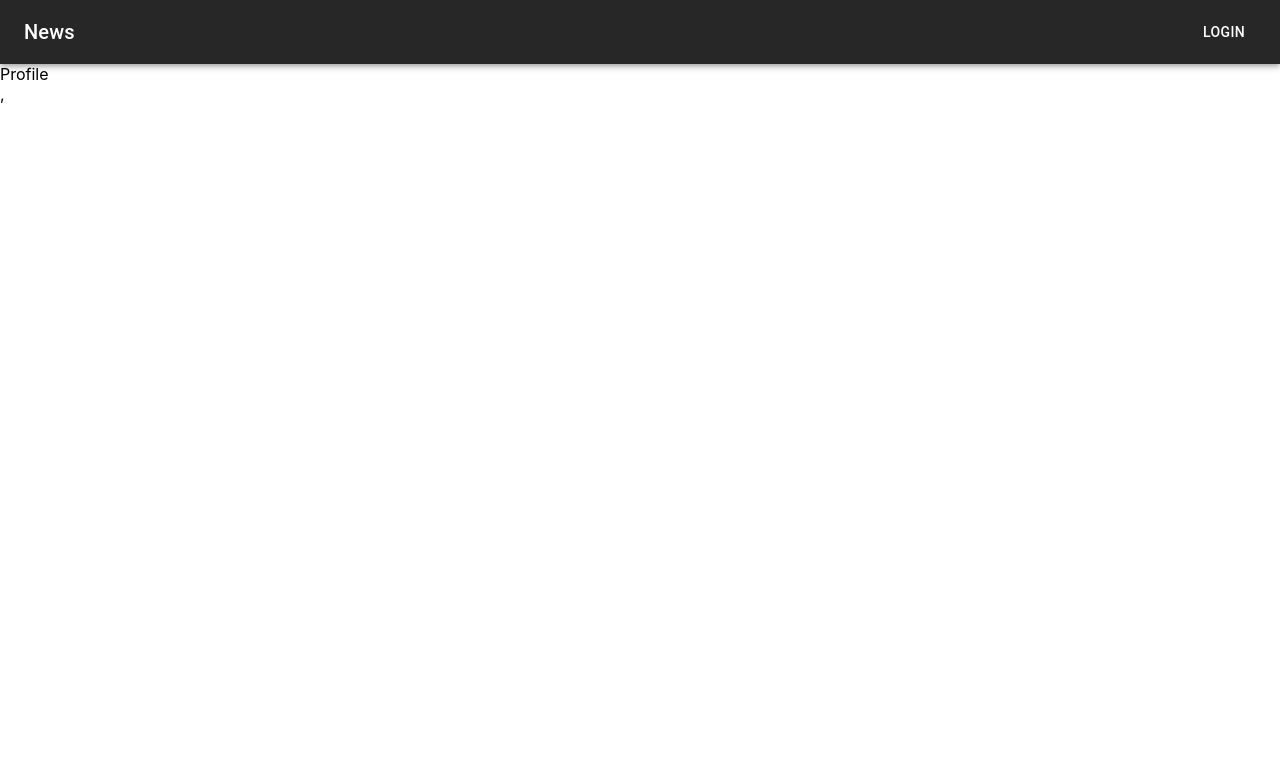
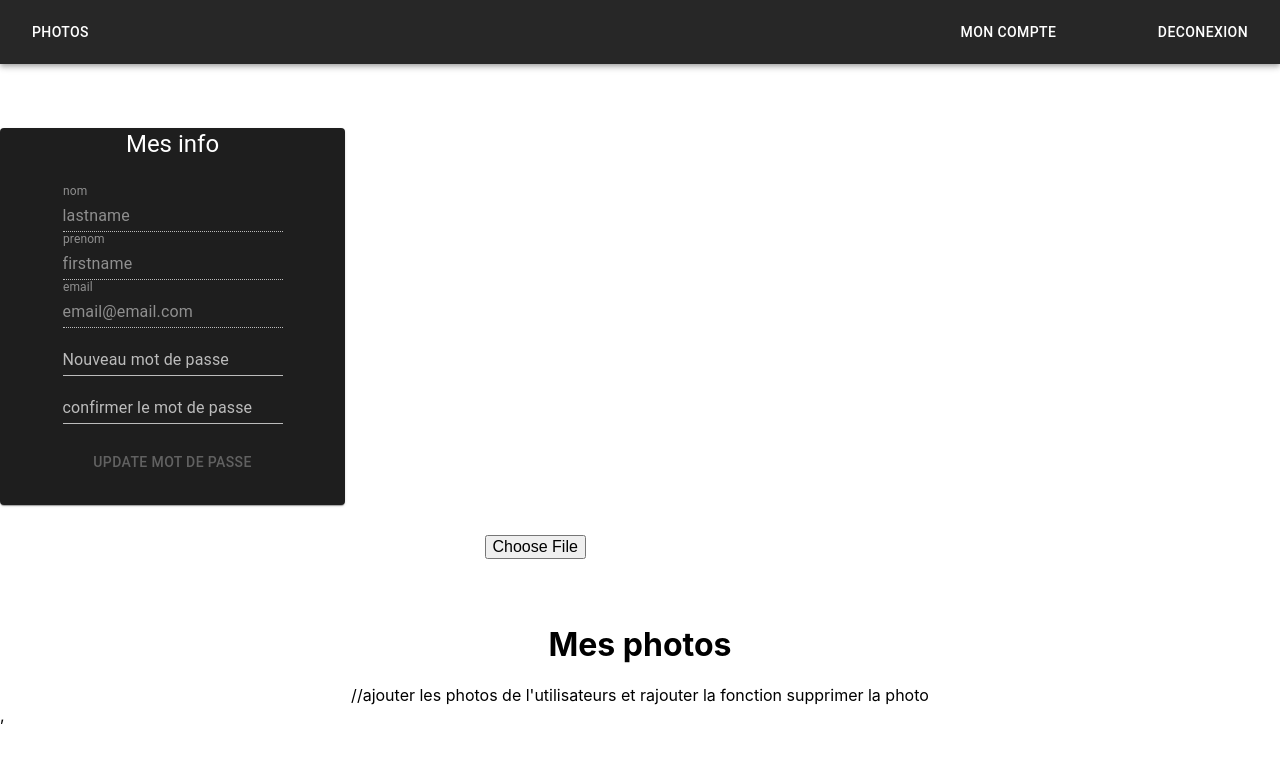
Before and after one commit to fawzibazari/Galeria, a React (Create React App) app: page /profile in a window 1280 px wide. Shown: the top 760 px of the page. Built offline with nearby package versions, Linux system fonts and the light colour scheme.

Commit message:
pas encore fini :/

```diff
--- a/src/App.js
+++ b/src/App.js
@@ -1,6 +1,8 @@
 import React from "react";
 
 import { BrowserRouter, Route, Routes, Link } from "react-router-dom";
+import { ThemeProvider, createTheme } from '@mui/material/styles';
+
 
 import Login from './componement/login'
 import Profile from './componement/profile'
@@ -8,15 +10,27 @@ import Home from './componement/home'
 import Header from './componement/header'
 
 
+const darkTheme = createTheme({
+  palette: {
+    mode: 'dark',
+    primary: {
+      main: '#1976d2',
+    },
+  },
+});
+
+class App extends React.Component {
 
 
-class App extends React.Component {
+
   render() {
     return (
 
       <div className="mugiwara">
+        <ThemeProvider theme={darkTheme}>
+          <BrowserRouter>
             <Header></Header>
-        <BrowserRouter>
+
             <Routes>
               {/* <Route path="/" element={<App />} /> */}
               <Route path="/login" element={<Login />} />
@@ -24,6 +38,7 @@ class App extends React.Component {
               <Route path="/home" element={<Home />} />
             </Routes>
           </BrowserRouter>,
+        </ThemeProvider>
       </div>
 
     );
--- a/src/Asset/css/Login.css
+++ b/src/Asset/css/Login.css
@@ -5,8 +5,39 @@
 } */
 
 
-.Login{
+.login{
     margin-top: 10%;
-
+    /* margin-left: 40%; */
     text-align: center;
 }
+
+.card{
+    margin-right:1%;
+    text-align: center;
+    margin-top:1%;
+
+}
+
+.Cards{
+    margin-top:1%;
+    margin-left:7%;
+
+}
+
+.infoUser{
+    /* margin-left:38%; */
+    margin-top: 5%;
+    text-align: center
+}
+
+.upload{
+    margin-top: 2%;
+    text-align: center
+}
+
+
+
+.link{
+    color: #ffff;
+    text-decoration:none;
+}
--- a/src/componement/header.js
+++ b/src/componement/header.js
@@ -5,6 +5,10 @@ import Toolbar from '@mui/material/Toolbar';
 import Typography from '@mui/material/Typography';
 import Button from '@mui/material/Button';
 import { ThemeProvider, createTheme } from '@mui/material/styles';
+import { Link } from "react-router-dom";
+
+import '../Asset/css/Login.css';
+
 
 function Header() {
 
@@ -23,9 +27,20 @@ function Header() {
                 <AppBar position="static">
                     <Toolbar>
                         <Typography variant="h6" component="div" sx={{ flexGrow: 1 }}>
-                            News
+                            <Link to={`/home`} className="link">
+                            <Button color="inherit"> Photos</Button>
+                            </Link>
                         </Typography>
-                        <Button color="inherit">Login</Button>
+                        <Typography variant="h6" component="div" sx={{ flexGrow: 0.1 }}>
+                            <Link className="link" to={`/profile`} >
+                                <Button color="inherit"> Mon compte</Button>
+                            </Link>
+                        </Typography>
+                        <Typography variant="h6" component="div" sx={{ flexGrow: 0 }}>
+                            <Link className="link" to={`/login`} >
+                                <Button color="inherit">deconexion</Button>
+                            </Link>
+                        </Typography>
                     </Toolbar>
                 </AppBar>
             </ThemeProvider>
--- a/src/componement/home.js
+++ b/src/componement/home.js
@@ -1,9 +1,98 @@
+import Card from '@mui/material/Card';
+import CardContent from '@mui/material/CardContent';
+import CardMedia from '@mui/material/CardMedia';
+import Typography from '@mui/material/Typography';
+import { CardActionArea } from '@mui/material';
+
+import { styled } from '@mui/material/styles';
+import Box from '@mui/material/Box';
+import Paper from '@mui/material/Paper';
+import Grid from '@mui/material/Grid';
+
+import '../Asset/css/Login.css';
+
+
+const IMAGES =
+    [{
+        src: "https://c2.staticflickr.com/9/8817/28973449265_07e3aa5d2e_b.jpg",
+        title: "Test",
+        description: "Best journée avec toi"
+    },
+    {
+        src: "https://c2.staticflickr.com/9/8356/28897120681_3b2c0f43e0_b.jpg",
+        title: "Test1",
+        description: "Best journée avec toi 1"
+    },
+
+    {
+        src: "https://c4.staticflickr.com/9/8887/28897124891_98c4fdd82b_b.jpg",
+        title: "Test2",
+        description: "Best journée avec toi 2"
+    }, {
+        src: "https://c2.staticflickr.com/9/8817/28973449265_07e3aa5d2e_b.jpg",
+        title: "Test",
+        description: "Best journée avec toi"
+    },
+    {
+        src: "https://c2.staticflickr.com/9/8356/28897120681_3b2c0f43e0_b.jpg",
+        title: "Test1",
+        description: "Best journée avec toi 1"
+    },
+
+    {
+        src: "https://c4.staticflickr.com/9/8887/28897124891_98c4fdd82b_b.jpg",
+        title: "Test2",
+        description: "Best journée avec toi 2"
+    }, {
+        src: "https://c2.staticflickr.com/9/8817/28973449265_07e3aa5d2e_b.jpg",
+        title: "Test",
+        description: "Best journée avec toi"
+    },
+    {
+        src: "https://c2.staticflickr.com/9/8356/28897120681_3b2c0f43e0_b.jpg",
+        title: "Test1",
+        description: "Best journée avec toi 1"
+    },
+
+    {
+        src: "https://c4.staticflickr.com/9/8887/28897124891_98c4fdd82b_b.jpg",
+        title: "Test2",
+        description: "Best journée avec toi 2"
+    }]
+
+
 function Home() {
+    const listItems = IMAGES.map((image) =>
+        <div className="card">
+            <Card  sx={{ maxWidth: 200, minWidth: 250  }} spacing={4}>
+                <CardActionArea>
+                    <CardMedia
+                        component="img"
+                        height="140"
+                        image={image.src}
+                        alt="green iguana"
+                    />
+                    <CardContent>
+                        <Typography gutterBottom variant="h5" component="div">
+                            {image.title}
+                        </Typography>
+                        <Typography variant="body2" color="text.secondary">
+                            {image.description}
+                        </Typography>
+                    </CardContent>
+                </CardActionArea>
+            </Card>
+        </div>
+    );
+
     return (
-        <div>
-            home
+        // listItems
+
+        <div className="Cards">
+            <Grid container >
+                {listItems}
+            </Grid>
         </div>
-
     )
 }
 
--- a/src/componement/login.js
+++ b/src/componement/login.js
@@ -5,24 +5,14 @@ import InputLabel from '@mui/material/InputLabel';
 import Input from '@mui/material/Input';
 import Button from '@mui/material/Button';
 import { ThemeProvider, createTheme } from '@mui/material/styles';
+import Card from '@mui/material/Card';
+import Typography from '@mui/material/Typography';
 
 import '../Asset/css/Login.css';
 // import "../css/index.css";
 
 
 function Login() {
-
-    const darkTheme = createTheme({
-        palette: {
-            mode: 'dark',
-            primary: {
-                main: '#1976d2',
-                color: '#'
-            },
-        },
-    });
-
-
     const [Email, setEmail] = useState("");
     const [Password, setPassword] = useState("");
 
@@ -39,7 +29,11 @@ function Login() {
 
     return (
         <div className="Login">
-            <h1>S'identifier</h1>
+
+            <Card className="login" sx={{ maxWidth: 345 }}>
+                <Typography gutterBottom variant="h5" component="div">
+                    S'identifier
+                </Typography>
                 <form>
                     <div>
                         <InputLabel htmlFor="component-simple">Email</InputLabel>
@@ -51,16 +45,18 @@ function Login() {
                         <br />
                         <br />
                     </div>
-                <ThemeProvider theme={darkTheme}>
                     <div>
-                        <Button style={{
-                           color: "black",
-                           borderColor: "black",
-                        }} variant="outlined">se connecter</Button>
+                        <Button
+                            style={{
+                                color: "white",
+                                borderColor: "white",
+                            }}
+                            variant="outlined">se connecter</Button>
+                        <br />
+                        <br />
                     </div>
-                </ThemeProvider>
-
                 </form>
+            </Card>
         </div>
     )
 }
--- a/src/componement/profile.js
+++ b/src/componement/profile.js
@@ -1,9 +1,105 @@
+import React, { useState, useEffect } from "react";
+import Card from '@mui/material/Card';
+import CardContent from '@mui/material/CardContent';
+import Typography from '@mui/material/Typography';
+import TextField from '@mui/material/TextField';
+
+
+import '../Asset/css/Login.css';
+import FormControl from '@mui/material/FormControl';
+import Input from '@mui/material/Input';
+import InputLabel from '@mui/material/InputLabel';
+import Button from '@mui/material/Button';
+
+const InfoUser =
+    [{
+        firstname: "firstname",
+        lastname: "lastname",
+        email: "email@email.com",
+    }]
+
+
+
 function Profile() {
+
+    const [newpassword, setNewpassword] = useState("");
+    const [cofirmedNewpassword, setCofirmedNewpassword] = useState("");
+    const [photo, setPhoto] = useState("");
+
+
+
+    const butdisabled = newpassword == cofirmedNewpassword && newpassword.length > 2 && cofirmedNewpassword.length > 2 ? "" : "disabled";
+
+
+    console.log(butdisabled)
+
+    const handleChangeNewpassword = (event) => {
+        setNewpassword(event.target.value);
+    };
+    const handleChangeCofirmedNewpassword = (event) => {
+        setCofirmedNewpassword(event.target.value);
+    };
+    const handleChangePhoto = (event) => {
+        setPhoto(event.target.value);
+    };
+
     return (
-        <div>
-            Profile
+        <div className="">
+            <div className="infoUser">
+
+                <Card sx={{ maxWidth: 345 }}>
+                    <Typography gutterBottom variant="h5" component="div">
+                        Mes info
+                    </Typography>
+                    <CardContent>
+                        <TextField
+                            disabled
+                            id="standard-disabled"
+                            label="nom"
+                            defaultValue={InfoUser[0].lastname}
+                            variant="standard"
+                        />
+                        <TextField
+                            disabled
+                            id="standard-disabled"
+                            label="prenom"
+                            defaultValue={InfoUser[0].firstname}
+                            variant="standard"
+                        />
+                        <TextField
+                            disabled
+                            id="standard-disabled"
+                            label="email"
+                            defaultValue={InfoUser[0].email}
+                            variant="standard"
+                        />
+                        <FormControl variant="standard">
+                            <InputLabel htmlFor="component-simple">Nouveau mot de passe</InputLabel>
+                            <Input id="component-simple" value={newpassword} onChange={handleChangeNewpassword} />
+                        </FormControl>
+                        <FormControl variant="standard">
+                            <InputLabel htmlFor="component-simple">confirmer le mot de passe</InputLabel>
+                            <Input id="component-simple" value={cofirmedNewpassword} onChange={handleChangeCofirmedNewpassword} />
+                        </FormControl>
+                        <br />
+                        <br />
+                        <Button disabled={butdisabled} >Update mot de passe </Button>
+                    </CardContent>
+                </Card>
+            </div>
+
+            <div className="upload">
+                <form>
+                    <Input value={photo} id="component-simple" type="file" onChange={handleChangePhoto}/> <br />
+                    <Button  disabled={photo == ""}  >upload la photo </Button>
+                </form>
+            </div>
+            <div className="upload">
+                <h1>Mes photos</h1>
+
+                //ajouter les photos de l'utilisateurs et rajouter la fonction supprimer la photo
+            </div>
         </div>
-
     )
 }
 
```
Lines whose indentation alone changed are shown as unchanged.
